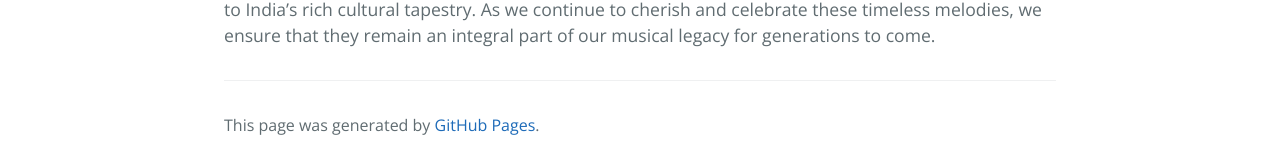
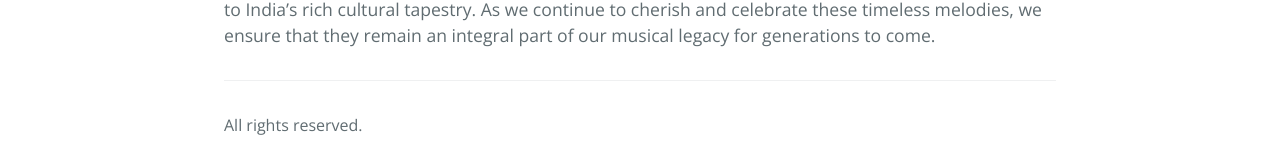
Before and after one commit to oldhindisongs/oldhindisongs.github.io, a Jekyll site: the page built from index.md, in a window 1280 px wide. Shown: the part 1844-2010 px from the top of the page. Built offline with Jekyll 4.4.1, drawn with Linux system fonts in a browser that asks for light colours.

Commit message:
Update default.html

```diff
--- a/_layouts/default.html
+++ b/_layouts/default.html
@@ -34,7 +34,7 @@
         {% if site.github.is_project_page %}
           <span class="site-footer-owner"><a href="{{ site.github.repository_url }}">{{ site.github.repository_name }}</a> is maintained by <a href="{{ site.github.owner_url }}">{{ site.github.owner_name }}</a>.</span>
         {% endif %}
-        <span class="site-footer-credits">This page was generated by <a href="https://pages.github.com">GitHub Pages</a>.</span>
+        <span class="site-footer-credits">All rights reserved.</span>
       </footer>
     </main>
   </body>
```
